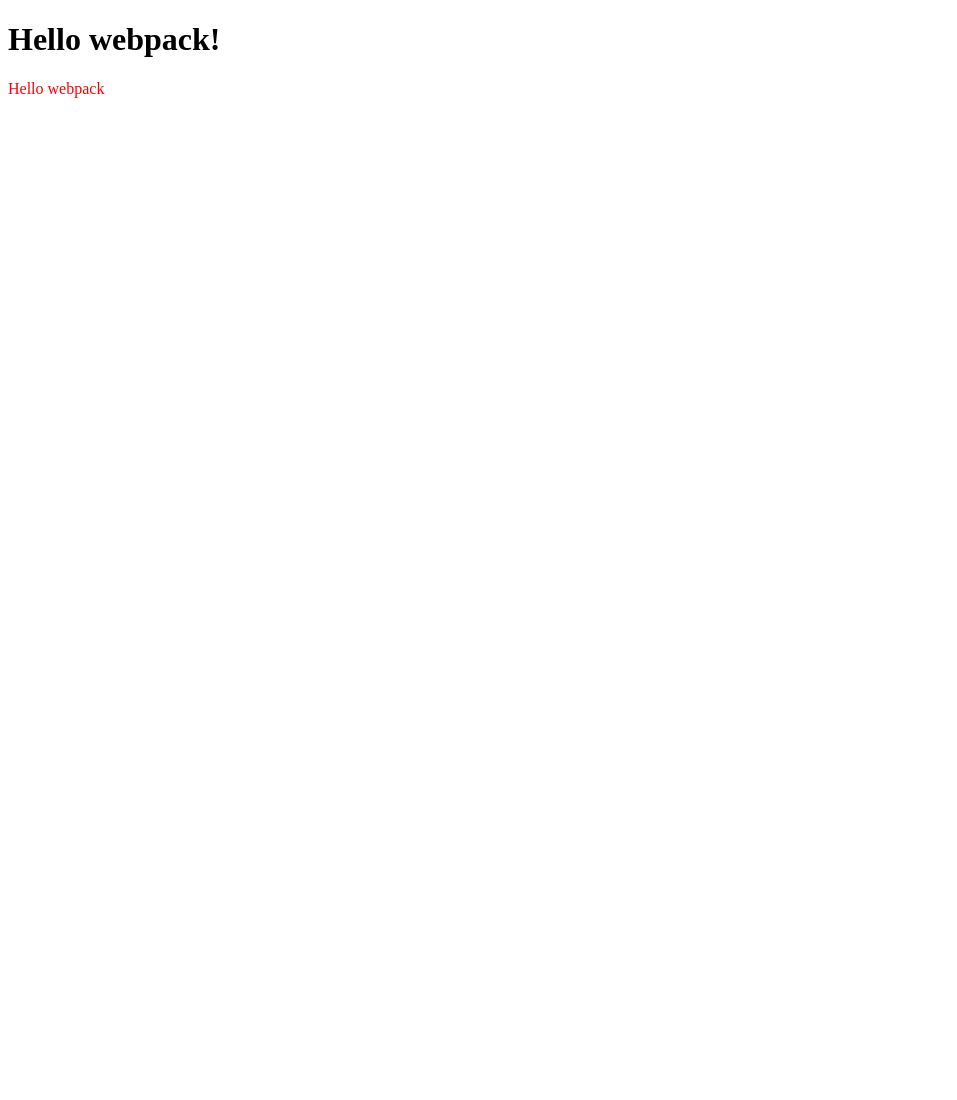
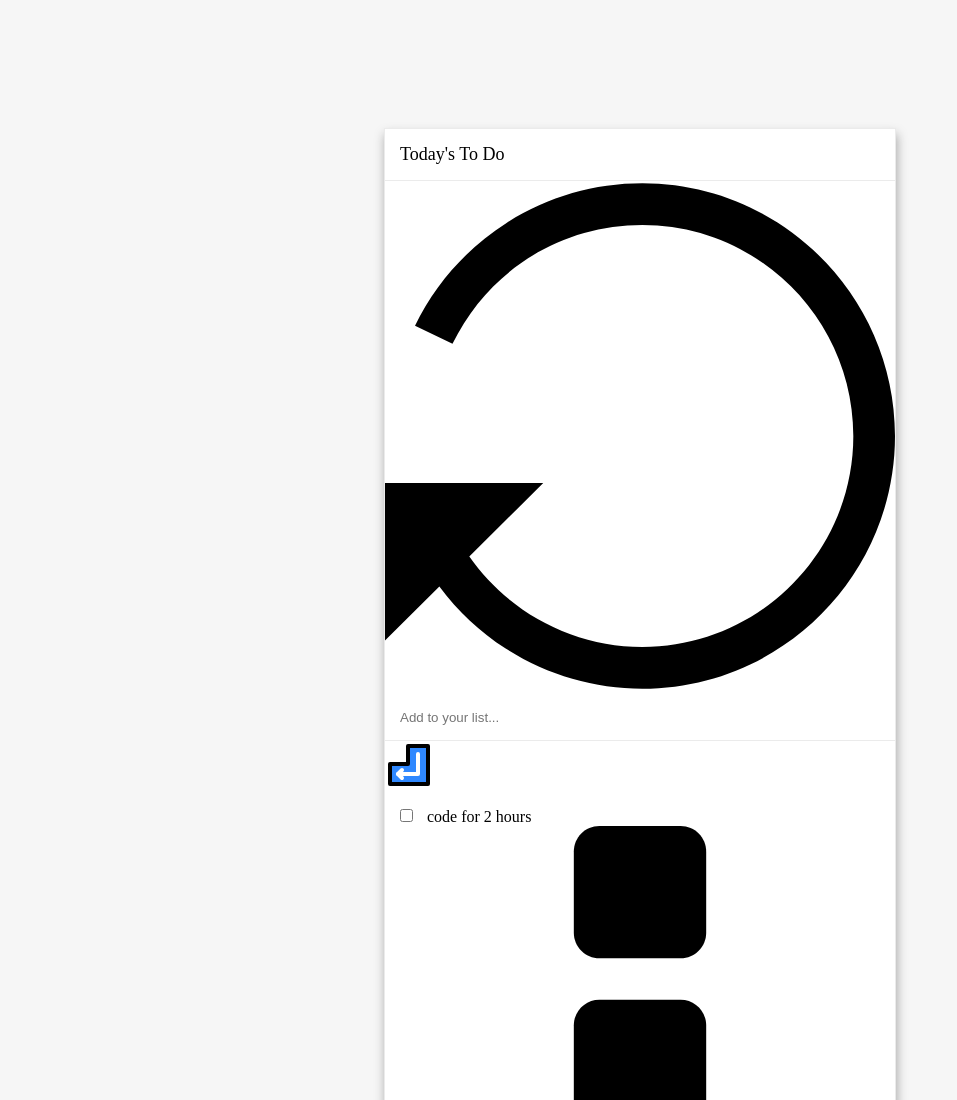
Before and after one commit to codepantha/to-do-list, a website built with webpack: page src/index.html in a window 1280 px wide. Shown: the top 1100 px of the page, without its empty margins (0-957 px from the left). Before the commit the page ends 800 px from the top, so only its background shows below. Built offline with nearby package versions, Linux system fonts and the light colour scheme.

Commit message:
Create todo-list skeleton, javascript function to populate the ui with tasks, and style the application

```diff
--- a/src/index.html
+++ b/src/index.html
@@ -3,9 +3,20 @@
 <head>
     <meta charset="UTF-8">
     <meta name="viewport" content="width=device-width, initial-scale=1.0">
-    <title>Wbpack Exercise</title>
+    <title>To Do List</title>
 </head>
 <body>
-    <h1>Hello webpack!</h1>
+    <div id="todo-container" class="todo-container">
+        <div class="todo-heading">
+            <p class="lead">Today's To Do</p>
+            <img class="img" src="img/loading.svg" alt="">
+        </div>
+        <form class="todo-form" action="">
+            <input type="text" class="todo-form-input" placeholder="Add to your list...">
+            <img class="img" src="img/enter.svg" alt="">
+        </form>
+        <ul class="todo-list"></ul>
+        <p class="clear"><a class="clear-link" href="#">Clear all completed</a></p>
+    </div>
 </body>
 </html>
--- a/src/index.js
+++ b/src/index.js
@@ -1,14 +1,38 @@
 import _ from 'lodash';
 import './style.css';
 
-function component() {
-  const element = document.createElement('div');
+const todo = [
+  {
+    description: "code for 2 hours",
+    completed: true,
+    index: 1
+  },
+  {
+    description: "workout for 30 mins",
+    completed: false,
+    index: 2
+  },
+  {
+    description: "eat breakfast",
+    completed: true,
+    index: 3
+  }
+];
 
-  // Lodash, now imported by this script
-  element.innerHTML = _.join(['Hello', 'webpack'], ' ');
-  element.classList.add('hello');
+const todoList = document.querySelector(".todo-list");
 
-  return element;
+const displayTodoList = () => {
+  todo.map(todoItem => {
+    todoList.innerHTML += `<li class='todo-item' data-id=${todoItem.index}>
+      <form>
+        <input type='checkbox' class='todo-item-checkbox' value='${todoItem.description}'>
+        <span type='text' contentEditable=true class='todo-item-input' data-content=${todoItem.description}>
+        ${todoItem.description}
+        </span>
+        <img class='img' src='img/menu.svg'>
+      </form>
+    </li>`
+  })
 }
 
-document.body.appendChild(component());
+displayTodoList();
--- a/src/style.css
+++ b/src/style.css
@@ -1,3 +1,78 @@
-.hello {
-  color: red;
+* {
+  margin: 0;
+  padding: 0;
 }
+
+body {
+  width: 100%;
+  background-color: #f6f6f6;
+}
+
+*,
+*::before,
+*::after {
+  box-sizing: inherit;
+}
+
+html {
+  box-sizing: border-box;
+}
+
+.lead {
+  font-size: 18px;
+  padding: 15px;
+  border-bottom: 1px solid #ebebeb;
+}
+
+.todo-container {
+  background: #fff;
+  width: 75%;
+  margin: 10% auto;
+  border: 1px solid #ebebeb;
+  box-shadow: 1px 6px 10px #a6a6a6;
+}
+
+.todo-form-input {
+  width: 100%;
+  padding: 15px;
+  border: none;
+  border-bottom: 1px solid #ebebeb;
+  outline: none
+}
+
+.todo-list {
+  list-style: none;
+}
+
+.todo-item {
+  border-bottom: 1px solid #ebebeb;
+  padding: 15px;
+}
+
+.todo-item-checkbox {
+  margin-right: 10px;
+}
+
+.todo-item-input {
+  outline: none;
+}
+
+.clear {
+  text-align: center;
+  padding: 23px;
+  background: #f5f5f5;
+  color: #000;
+  font-size: 18px;
+  letter-spacing: 1px;
+}
+
+.clear .clear-link{
+  text-decoration: none;
+  color: #000;
+}
+
+@media only screen and (min-width: 768px) {
+  .todo-container {
+    width: 40%;
+  }
+}
```
Also changed, not shown: dist/index.html, src/img/enter.svg (added), src/img/loading.svg (added), src/img/menu.svg (added).
